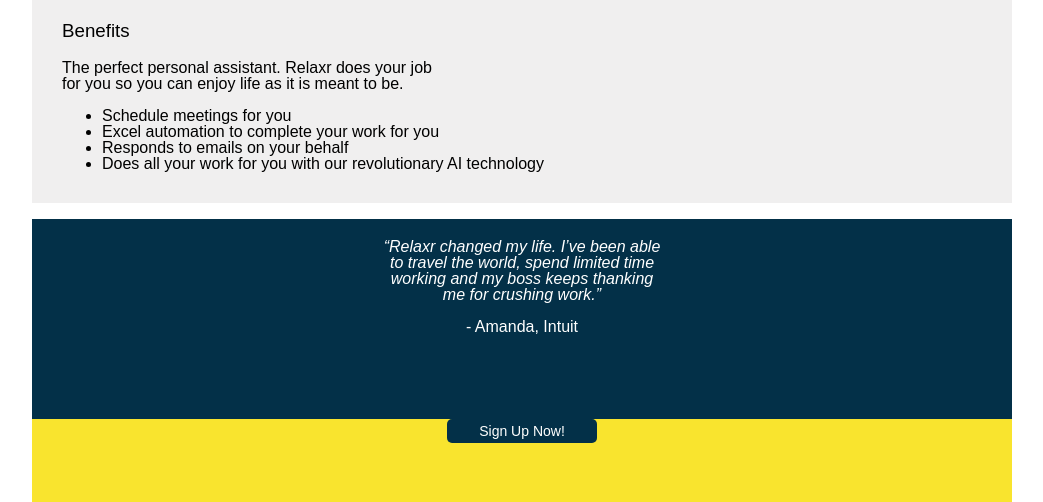
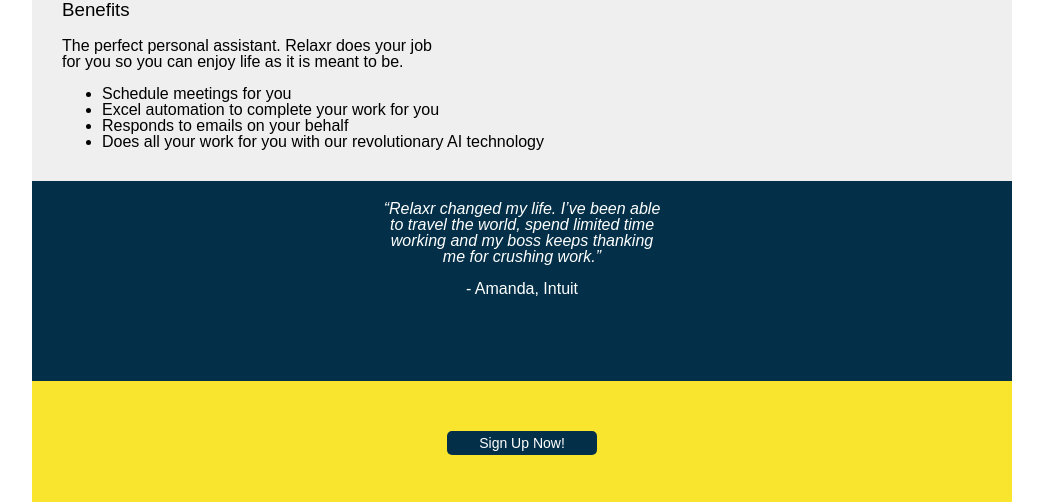
Before and after one commit to johney10/jburke-fewd-Relaxrassignment, a plain HTML site: page starter_code/index.html in a window 1280 px wide. Shown: the part 533-1035 px from the top of the page, without its empty margins (118-1161 px from the left). Drawn offline with Linux system fonts and the light colour scheme.

Commit message:
added margins

```diff
--- a/starter_code/css/mystyle.css
+++ b/starter_code/css/mystyle.css
@@ -1,4 +1,6 @@
-
+h1{
+	margin: 0;
+}
 
 header{
 	background: url(../images/header_bg.jpg) no-repeat center top rgb(134,141,157);
@@ -37,14 +39,10 @@ header{
 
 }
 
-#signup{
-	background-color: #f9e42e;
-	height: 100px;
-}
-
 blockquote{
 	font-style: italic;
 	padding-top: 20px;
+	margin: 0;
 
 }
 
@@ -86,7 +84,11 @@ header a{
 	text-decoration: none;
 }
 
-
+#signup{
+	background-color: #f9e42e;
+	padding-top: 50px;
+	padding-bottom: 50px;
+}
 
 .signuplink{
 
```
Also changed, not shown: starter_code/index.html (+1 -1 lines).
